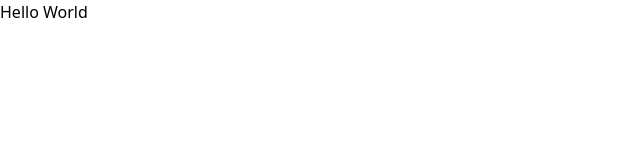
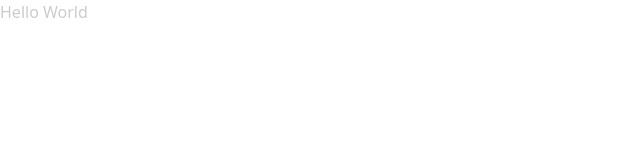
Before and after one commit to jainavi/weekend-saves, a React (Create React App) app in the folder frontend/: page / in a window 1280 px wide. Shown: the top 160 px of the page, without its empty margins (0-640 px from the left). Built offline with nearby package versions, Linux system fonts and the light colour scheme.

Commit message:
Added Custom Theme in DaisyUi and TailwindCSS

```diff
--- a/frontend/tailwind.config.js
+++ b/frontend/tailwind.config.js
@@ -6,7 +6,31 @@
       fontFamily: {
         display: ["Inter var", "sans-serif"],
       },
+      colors: {
+        primary: "#7eb09b",
+        secondry: "#475B5A",
+        accent: "#ffd700",
+        neutral: "#ffffff",
+        active: "#fe5f55",
+        success: "#71EAC0",
+        error: "#F26E9A",
+      },
     },
   },
-  plugins: [],
+  plugins: [require("daisyui")],
+  daisyui: {
+    themes: [
+      {
+        mytheme: {
+          primary: "#7eb09b",
+          secondry: "#475B5A",
+          accent: "#ffd700",
+          neutral: "#ffffff",
+          active: "#fe5f55",
+          success: "#71EAC0",
+          error: "#F26E9A",
+        },
+      },
+    ],
+  },
 };
```
